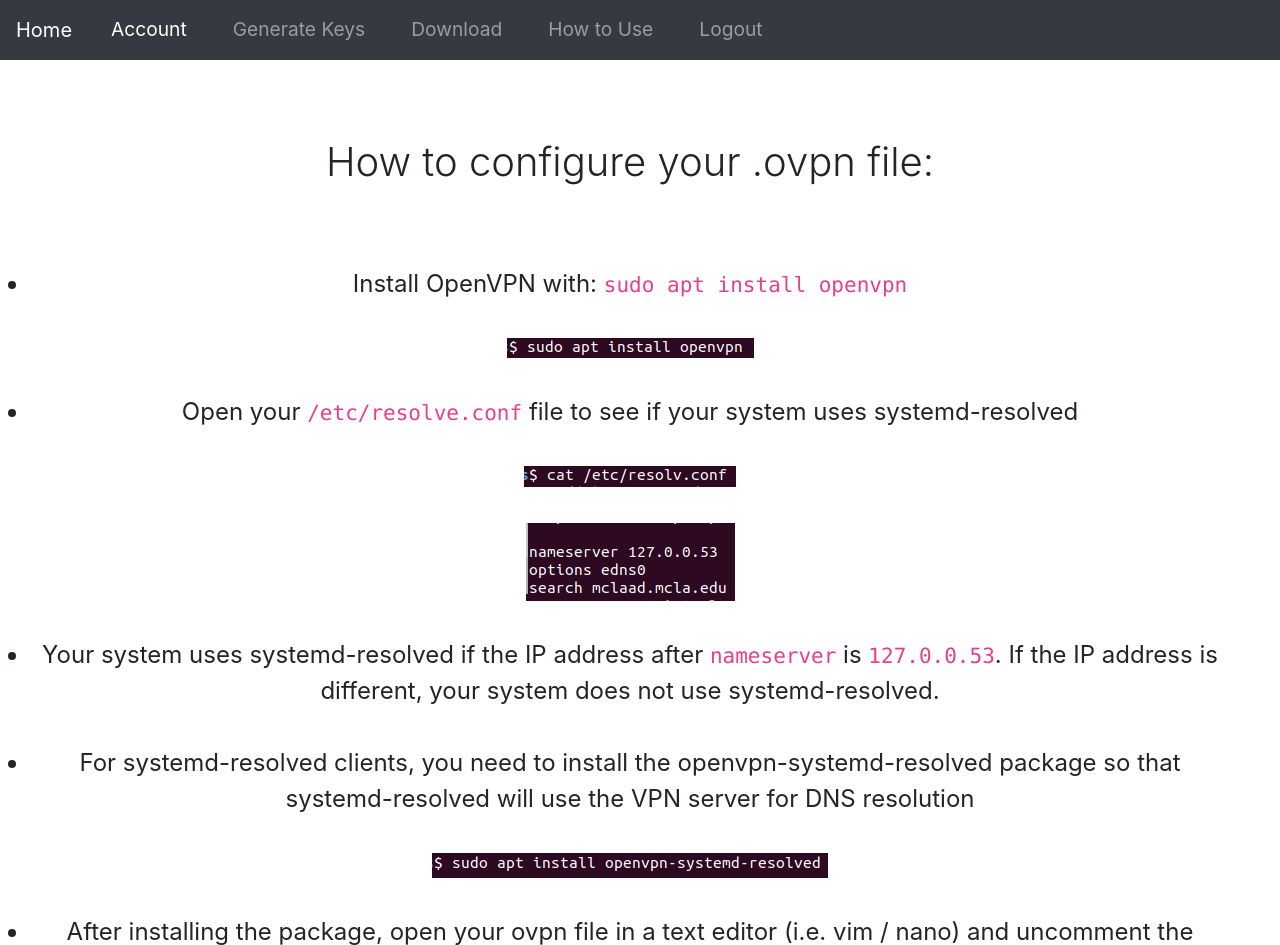
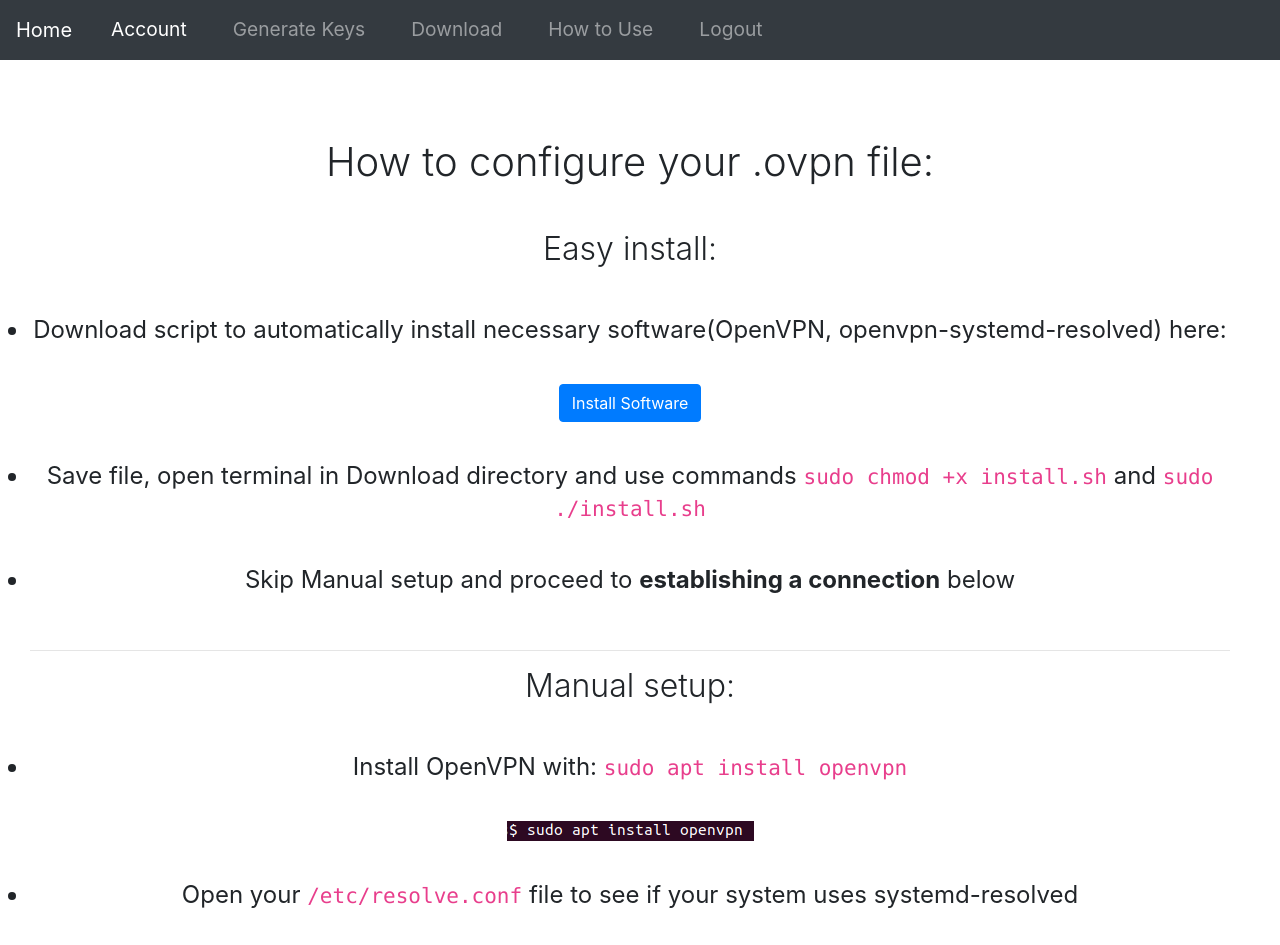
Before and after one commit to sferris726/OpenVPN-Account-Gen-Website, a Flask app: page /setup in a window 1280 px wide. Shown: the part 250-1195 px from the top of the page. Run offline with Flask 2, Linux system fonts and the light colour scheme; a user stored in the database is signed in.

Commit message:
setup update

```diff
--- a/FlaskApps/app.py
+++ b/FlaskApps/app.py
@@ -170,6 +170,14 @@ def downloadFile():
 def setup():
     return render_template('setup.html')
 
+#Easy client software install
+@app.route('/installDownload', methods = ['POST', 'GET'])
+def installDownload():
+    path = "/var/www/FlaskApps/install.sh"
+    if request.method == "GET":
+        return send_file(path, as_attachment=True)
+    return redirect(url_for('setup'))
+
 #User account settings
 @app.route('/account', methods = ['POST', 'GET'])
 @login_required
--- a/FlaskApps/templates/setup.html
+++ b/FlaskApps/templates/setup.html
@@ -3,6 +3,16 @@
 <br><br>
 <ul class="setup-list">
     <h1 style="font-weight: 300;">How to configure your .ovpn file:</h1><br>
+    <h2 style="font-weight:300;">Easy install:</h2>
+    <br><li>Download script to automatically install necessary software(OpenVPN, openvpn-systemd-resolved) here:</li><br>
+    <button type="button" onclick="window.location.href='{{ url_for( 'installDownload' ) }}';"
+                class="btn btn-primary" id="gen-keys-confirm">Install Software</button><br>
+    <br><li>Save file, open terminal in Download directory and use commands <code>sudo chmod +x install.sh</code> and <code>sudo ./install.sh</code></li>
+    <br><li>Skip Manual setup and proceed to <b>establishing a connection</b> below</li>
+
+    <br><hr class="dotted">
+
+    <h2 style="font-weight: 300;">Manual setup:</h2>
     <br><li>Install OpenVPN with: <code>sudo apt install openvpn</code></li><br>
     <img src="/static/pics/Setup/install.PNG"><br>
     <br><li>Open your <code>/etc/resolve.conf</code> file to see if your system uses systemd-resolved</li><br>
```
Also changed, not shown: 4 other files.
